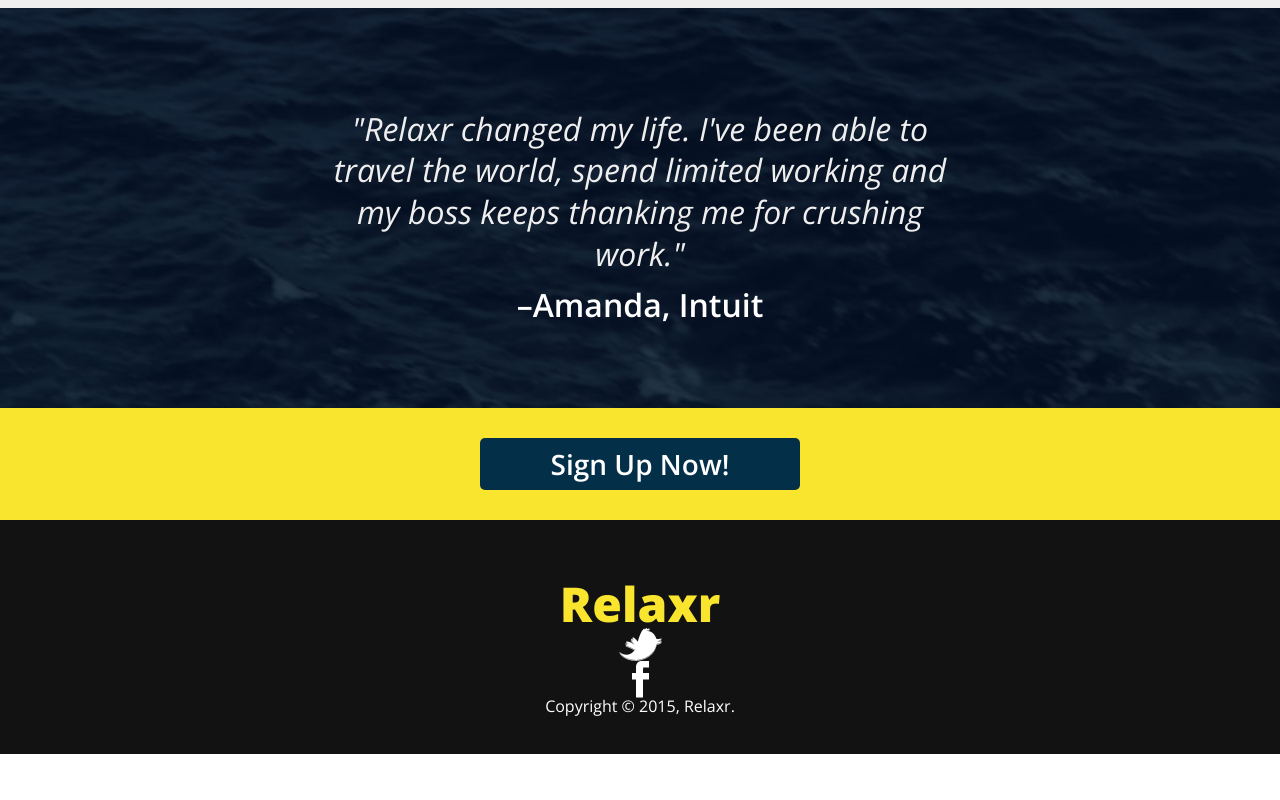
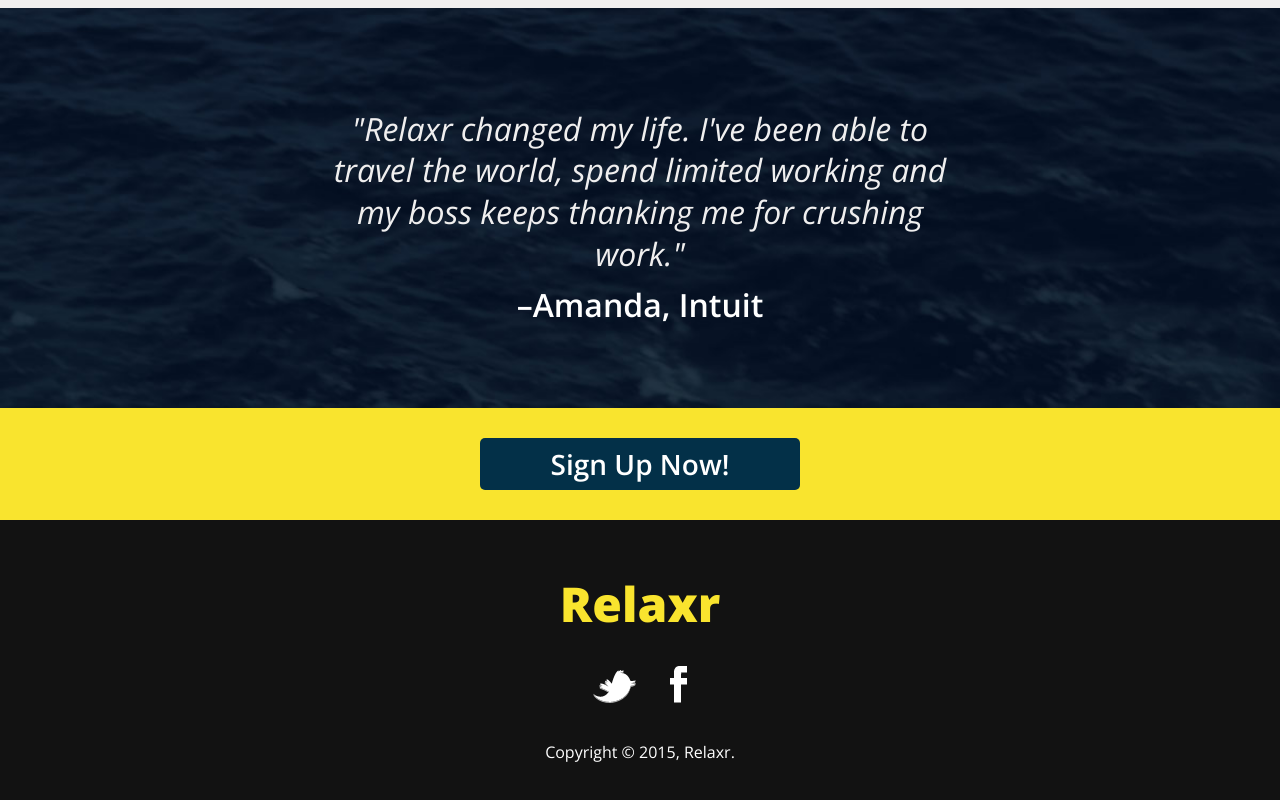
Before and after one commit to strideline/relaxr, a plain HTML site: page index.html in a window 1280 px wide. Shown: the part 1220-2020 px from the top of the page. Before the commit the page ends 1974 px from the top, so only its background shows below. Drawn offline with nearby package versions, Linux system fonts and the light colour scheme.

Commit message:
finished footer display

```diff
--- a/index.html
+++ b/index.html
@@ -61,9 +61,14 @@
 
       <footer>
         <h5>Relaxr</h5>
-        <img class="twit" src="twitter.png">
-        <img class="fb" src="facebook.png">
+
+        <div class="socials">
+          <img class="twit" src="twitter.png">
+          <img class="fb" src="facebook.png">
+        </div>
+
         <p>Copyright &copy; 2015, Relaxr.</p>
+
       </footer>
 
   </body>
--- a/styles.css
+++ b/styles.css
@@ -144,12 +144,18 @@ footer p {
 
 .twit {
   text-align: center;
-  display: block;
-  margin: 0 auto;
+  padding-right: 15px;
 }
 
 .fb {
   text-align: center;
+  padding-left: 15px;
+}
+
+.socials {
   display: block;
+  text-align: center;
   margin: 0 auto;
+  padding-top: 3%;
+  padding-bottom: 3%;
 }
```
